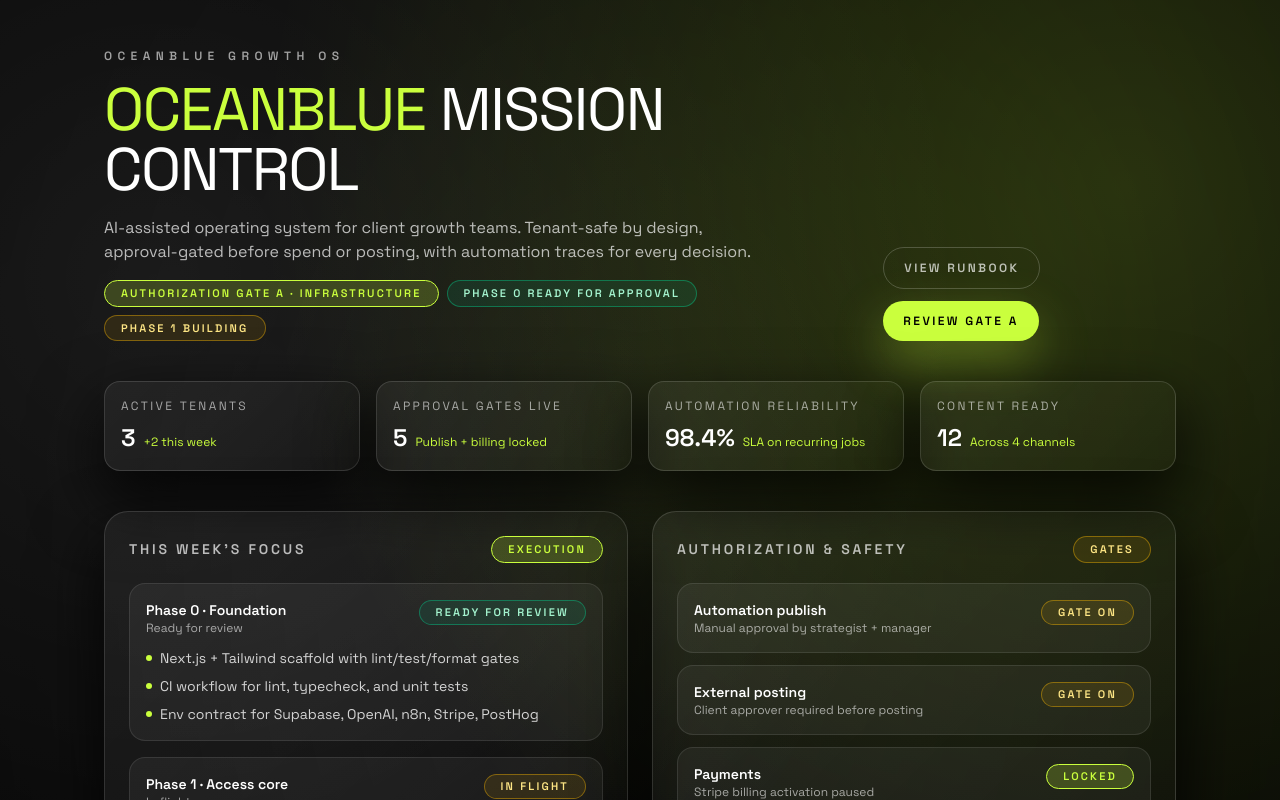
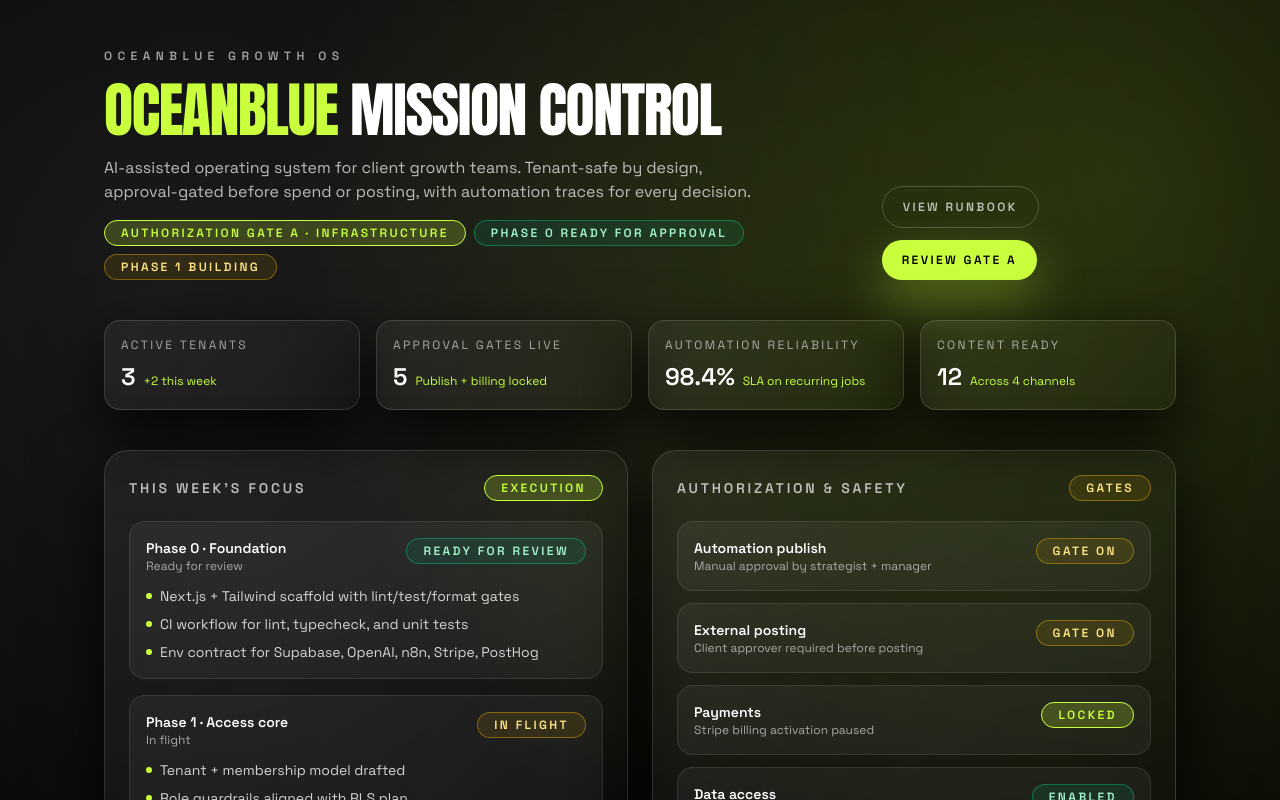
Before and after one commit to Razinkhan13/ocean-blue-X-AIS, a Next.js app: page / in a window 1280 px wide. Shown: the top 800 px of the page. Built offline with nearby package versions, Linux system fonts and the light colour scheme.

Commit message:
Refine accent tokens and typography
Agent-Logs-Url: https://github.com/Razinkhan13/desktop-tutorial/sessions/658a7ddc-221d-4c59-88b1-b2f5d8d92a0a

Co-authored-by: Razinkhan13 <245428003+Razinkhan13@users.noreply.github.com>

```diff
--- a/app/globals.css
+++ b/app/globals.css
@@ -7,6 +7,7 @@
   --glow: 0 30px 70px rgba(0, 0, 0, 0.55);
   --accent: #caff3d;
   --accent-soft: rgba(202, 255, 61, 0.2);
+  --accent-shadow: 0 20px 50px rgba(202, 255, 61, 0.35);
 }
 
 body {
--- a/app/page.tsx
+++ b/app/page.tsx
@@ -146,13 +146,13 @@ function StatusPill({ label, tone = "neutral" }: { label: string; tone?: StatusT
   const toneStyles: Record<StatusTone, string> = {
     success: "bg-emerald-400/10 text-emerald-200 border-emerald-400/40",
     warning: "bg-amber-400/10 text-amber-200 border-amber-400/40",
-    info: "bg-[var(--accent-soft)] text-[color:var(--accent)] border-[color:var(--accent)]",
+    info: "bg-[var(--accent-soft)] text-[color:var(--accent)] border-[var(--accent)]",
     neutral: "bg-white/5 text-white/70 border-white/20",
   };
 
   return (
     <span
-      className={`inline-flex items-center rounded-full border px-4 py-1 text-[11px] font-semibold uppercase tracking-[0.2em] ${toneStyles[tone]}`}
+      className={`inline-flex items-center rounded-full border px-4 py-1 text-xs font-semibold uppercase tracking-[0.2em] ${toneStyles[tone]}`}
     >
       {label}
     </span>
@@ -191,7 +191,10 @@ export default function Home() {
             <p className="text-xs font-semibold uppercase tracking-[0.45em] text-white/60">
               OceanBlue Growth OS
             </p>
-            <h1 className="font-[var(--font-display)] text-4xl uppercase tracking-tight text-white sm:text-5xl lg:text-6xl">
+            <h1
+              className="text-4xl uppercase tracking-tight text-white sm:text-5xl lg:text-6xl"
+              style={{ fontFamily: "var(--font-display)" }}
+            >
               <span className="text-[color:var(--accent)]">OceanBlue</span> mission control
             </h1>
             <p className="max-w-2xl text-base text-white/70">
@@ -208,7 +211,7 @@ export default function Home() {
             <button className="rounded-full border border-white/20 bg-transparent px-5 py-3 text-xs font-semibold uppercase tracking-[0.2em] text-white/70 transition duration-300 ease-out hover:-translate-y-0.5 hover:border-white hover:text-white">
               View runbook
             </button>
-            <button className="rounded-full bg-[color:var(--accent)] px-5 py-3 text-xs font-semibold uppercase tracking-[0.2em] text-black shadow-[0_20px_50px_rgba(202,255,61,0.35)] transition duration-300 ease-out hover:-translate-y-0.5 hover:bg-white">
+            <button className="rounded-full bg-[color:var(--accent)] px-5 py-3 text-xs font-semibold uppercase tracking-[0.2em] text-black shadow-[var(--accent-shadow)] transition duration-300 ease-out hover:-translate-y-0.5 hover:bg-white">
               Review gate A
             </button>
           </div>
```
